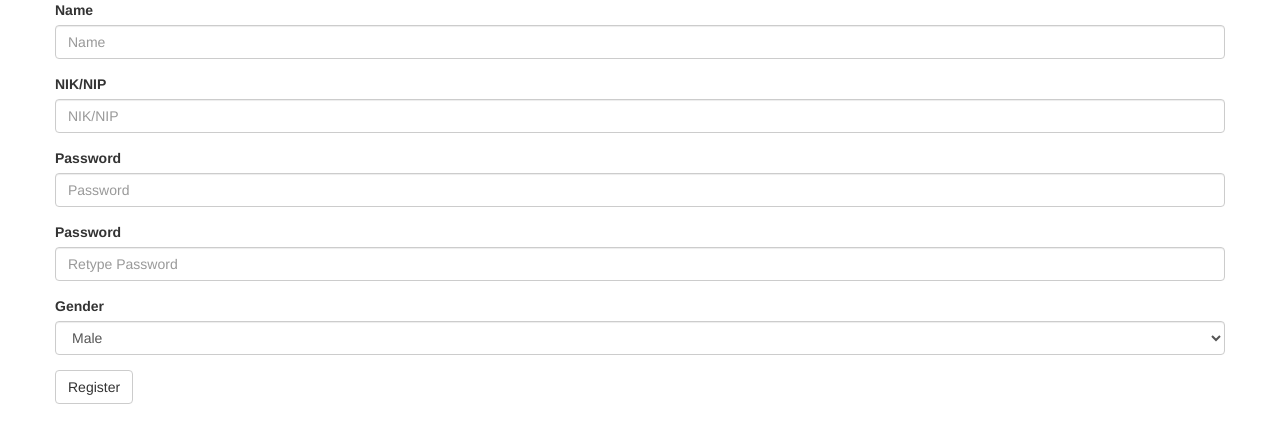
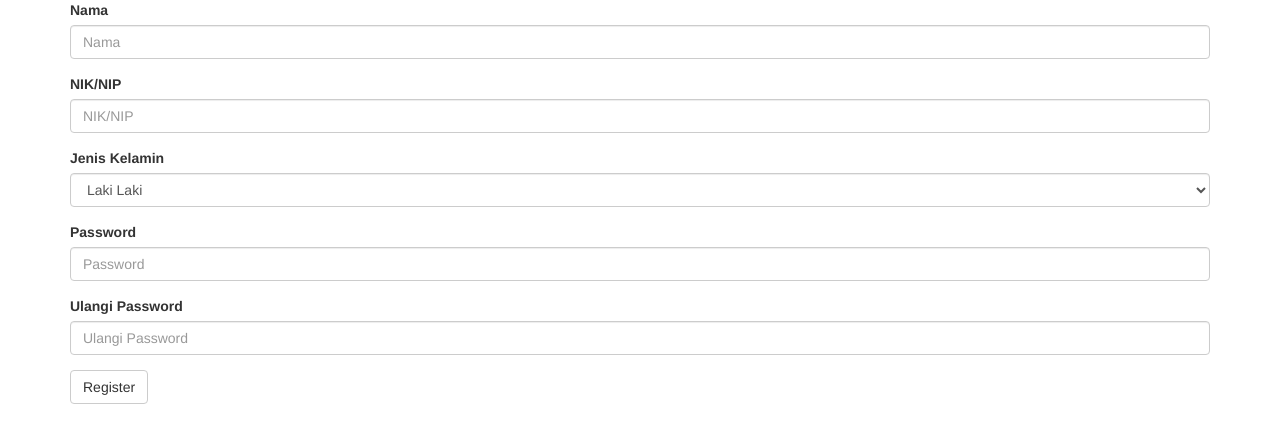
Before and after one commit to Syafiqq/angket.schoolment.app, a CodeIgniter app: the page made by application/views/auth/register/register-counselor.php in a window 1280 px wide. Shown: the top 443 px of the page. Run offline with CodeIgniter, Linux system fonts and the light colour scheme; some libraries are stand-ins or nearby versions.

Commit message:
Add row column layout

```diff
--- a/application/views/auth/register/register-counselor.php
+++ b/application/views/auth/register/register-counselor.php
@@ -37,33 +37,35 @@
 <body>
 <div class="container">
     <div class="row">
+        <div class="col-xs-12 col-sm-12 col-md-12 col-lg-12">
             <form id="register" action="<?php echo site_url('auth/do_register') ?>" method="post">
                 <div class="form-group">
-                <label for="name">Name</label>
-                <input type="text" class="form-control" id="name" placeholder="Name" name="name">
+                    <label for="name">Nama</label>
+                    <input type="text" class="form-control" id="name" placeholder="Nama" name="name">
                 </div>
                 <div class="form-group">
                     <label for="credential">NIK/NIP</label>
                     <input type="number" class="form-control" id="credential" placeholder="NIK/NIP" name="credential">
                 </div>
                 <div class="form-group">
+                    <label for="role">Jenis Kelamin</label>
+                    <select id="role" name="gender" class="form-control">
+                        <option value="male">Laki Laki</option>
+                        <option value="female">Perempuan</option>
+                    </select>
+                </div>
+                <div class="form-group">
                     <label for="password">Password</label>
                     <input type="password" class="form-control" id="password" placeholder="Password" name="password">
                 </div>
                 <div class="form-group">
-                <label for="re-password">Password</label>
-                <input type="password" class="form-control" id="re-password" placeholder="Retype Password" name="re_password">
-            </div>
-            <div class="form-group">
-                <label for="role">Gender</label>
-                <select id="role" name="gender" class="form-control">
-                    <option value="male">Male</option>
-                    <option value="female">Female</option>
-                </select>
+                    <label for="re-password">Ulangi Password</label>
+                    <input type="password" class="form-control" id="re-password" placeholder="Ulangi Password" name="re_password">
                 </div>
                 <input type="hidden" name="role" value="counselor">
                 <button type="submit" class="btn btn-default">Register</button>
             </form>
+        </div>
     </div>
 </div>
 
```
Also changed, not shown: application/views/auth/register/register-student.php (+12 -10 lines). Lines whose indentation alone changed are shown as unchanged.
